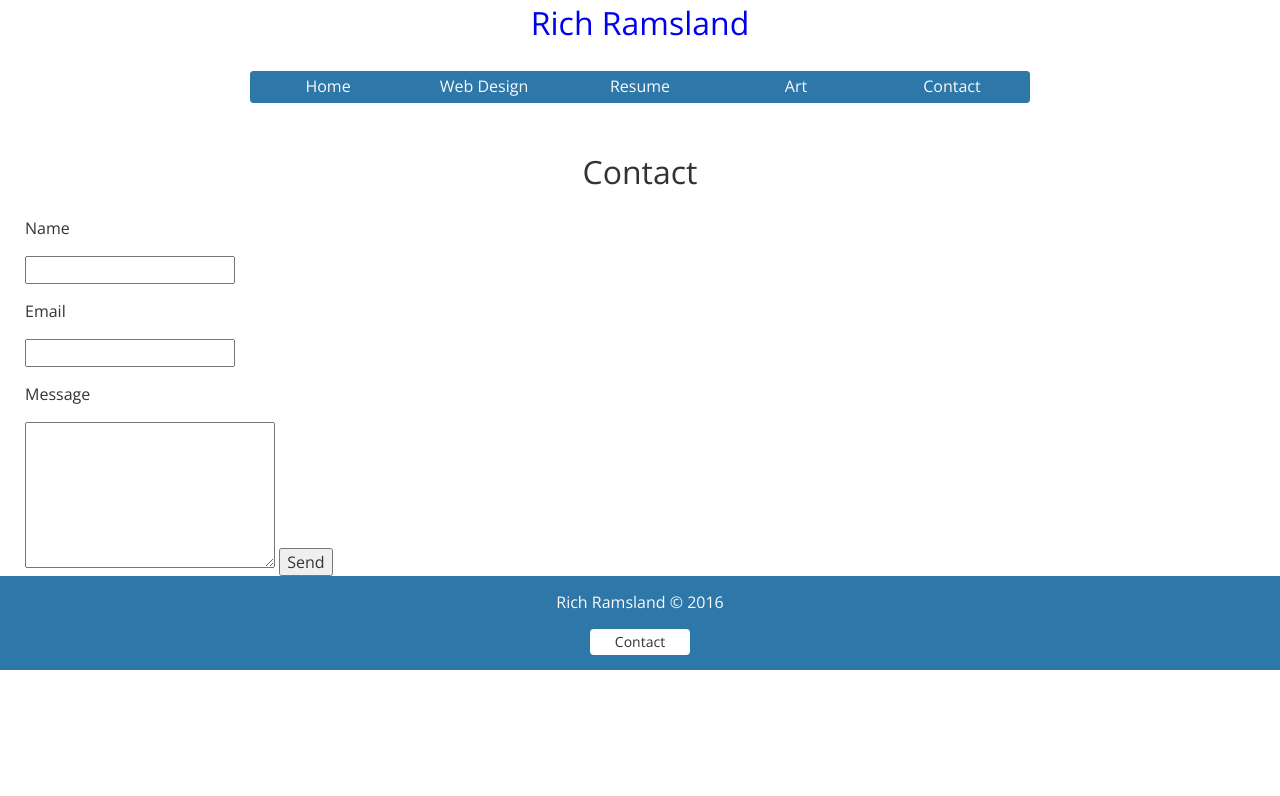
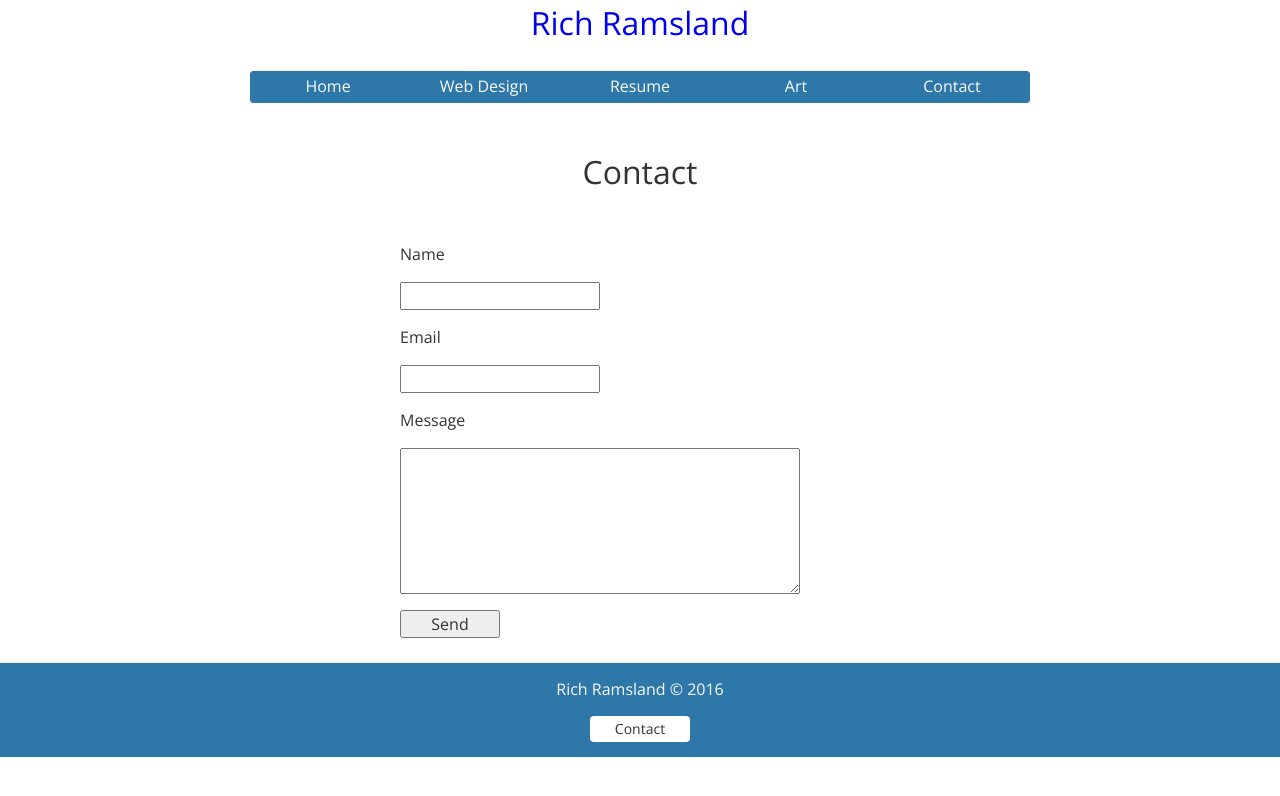
Before and after one commit to RRamsland/rramsland.github.io, a Jekyll site: the page built from contact.html, in a window 1280 px wide. Shown: the top 796 px of the page. Built offline with Jekyll 4.4.1, drawn with Linux system fonts in a browser that asks for light colours; nearby versions of some CDN libraries; library files that are not in the unit come from our copies.

Commit message:
Form styling

```diff
--- a/contact.html
+++ b/contact.html
@@ -13,8 +13,8 @@ layout: default
     		<input type="email" name="_replyto">
     		<p>Message</p>
     		<textarea name="message" rows="6" cols="25"></textarea>
-    		<input type="submit" value="Send">
-    		<input type="hidden" name="_next" value="/" />
+    		<input type="submit" value="Send" class="submitContact">
+    		<input type="hidden" name="_next" value="/contact" />
     		<input type="text" name="_gotcha" style="display:none" />
 		</form>
 
--- a/css/main.css
+++ b/css/main.css
@@ -246,6 +246,37 @@ text-align:center;
   height: auto;
 }
 
+
+
+/*Contact*/
+
+form {
+    max-width: 500px;
+    margin: 5px auto;
+    padding: 10px;
+}
+
+input {
+    max-width: 100%;
+    width: 200px;
+}
+
+textarea {
+    max-width: 100%;
+    width: 400px;
+}
+
+.submitContact{
+    display: block;
+    width: 100px;
+    margin: 10px 0;
+}
+
+
+
+
+
+
 @media(max-width: 500px){
 	.menuButton{
 		display:block;
```
